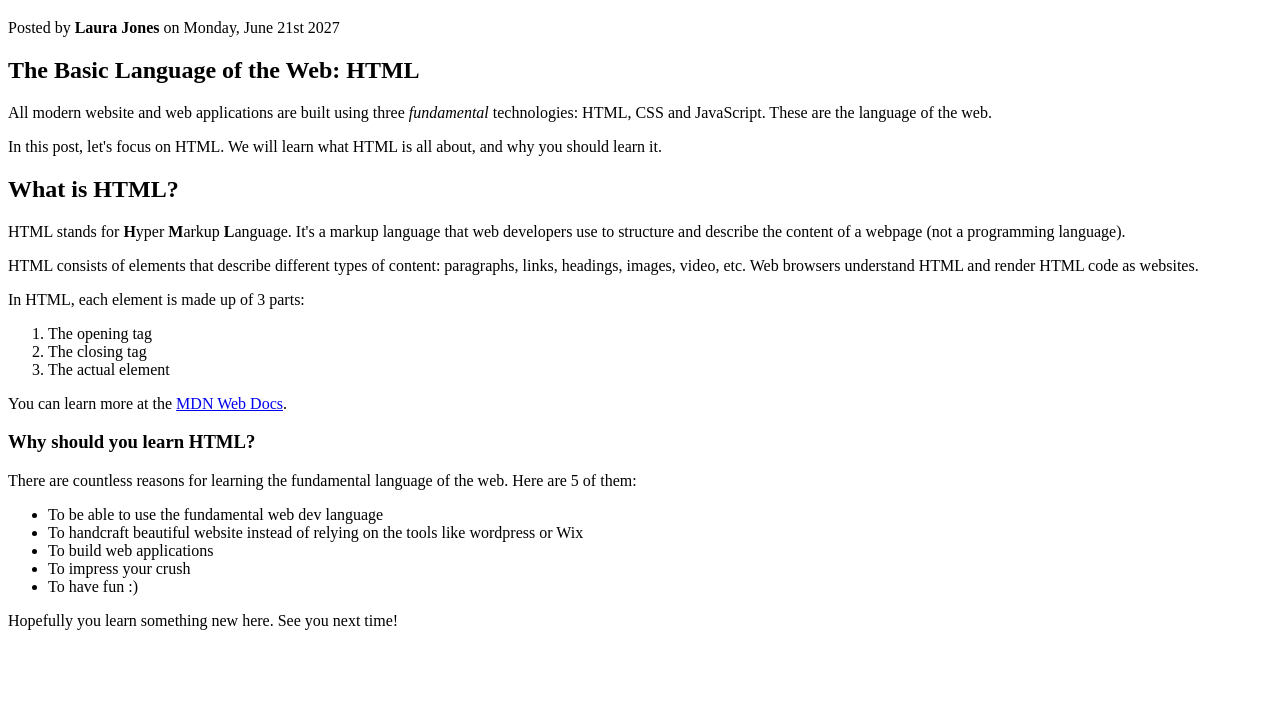
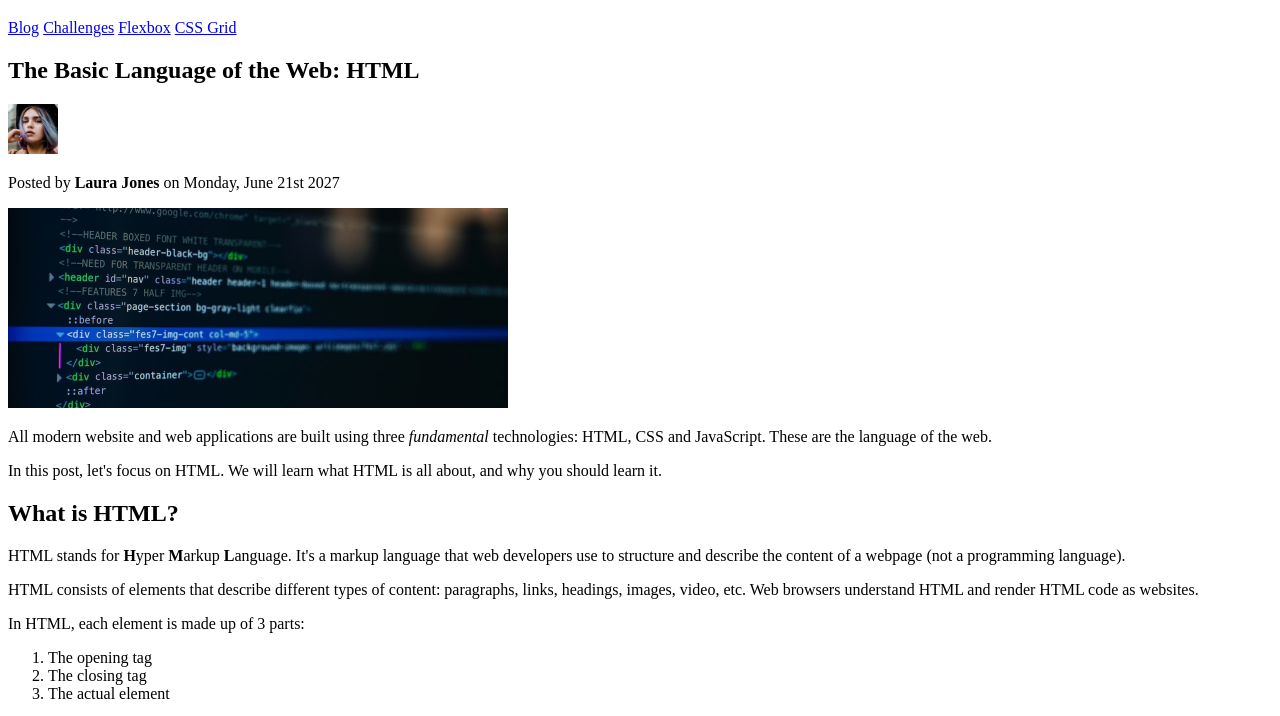
Before and after one commit to kankaGate/jonasHtmlCss, a plain HTML site: page 02-HTML-Fundamentals/index.html in a window 1280 px wide. Shown: the part 62-778 px from the top of the page. Drawn offline with Linux system fonts and the light colour scheme.

Commit message:
feat: adding image and link

```diff
--- a/02-HTML-Fundamentals/index.html
+++ b/02-HTML-Fundamentals/index.html
@@ -7,8 +7,15 @@
     <title>The Basic Language of the Web</title>
 </head>
     <h1>📘 The Code Magazine</h1>
+    <a href="blog.html">Blog</a>
+    <a href="#">Challenges</a>
+    <a href="#">Flexbox</a>
+    <a href="#">CSS Grid</a>
+    <h2>The Basic Language of the Web: HTML</h2>
+
+    <img src="img/laura-jones.jpg" alt="laura jones portrait" width="50" height="50"/>
     <p>Posted by <strong>Laura Jones</strong> on Monday, June 21st 2027</p>
-    <h2>The Basic Language of the Web: HTML</h2>
+    <img src="img/post-img.jpg" alt="HTML code on a screen" width="500" height="200"/>
     <p>All modern website and web applications are built using three <em>fundamental</em> technologies: HTML, CSS and
         JavaScript.
         These are the language of the web.</p>
```
Also changed, not shown: 02-HTML-Fundamentals/blog.html (added, +12 -0 lines).
